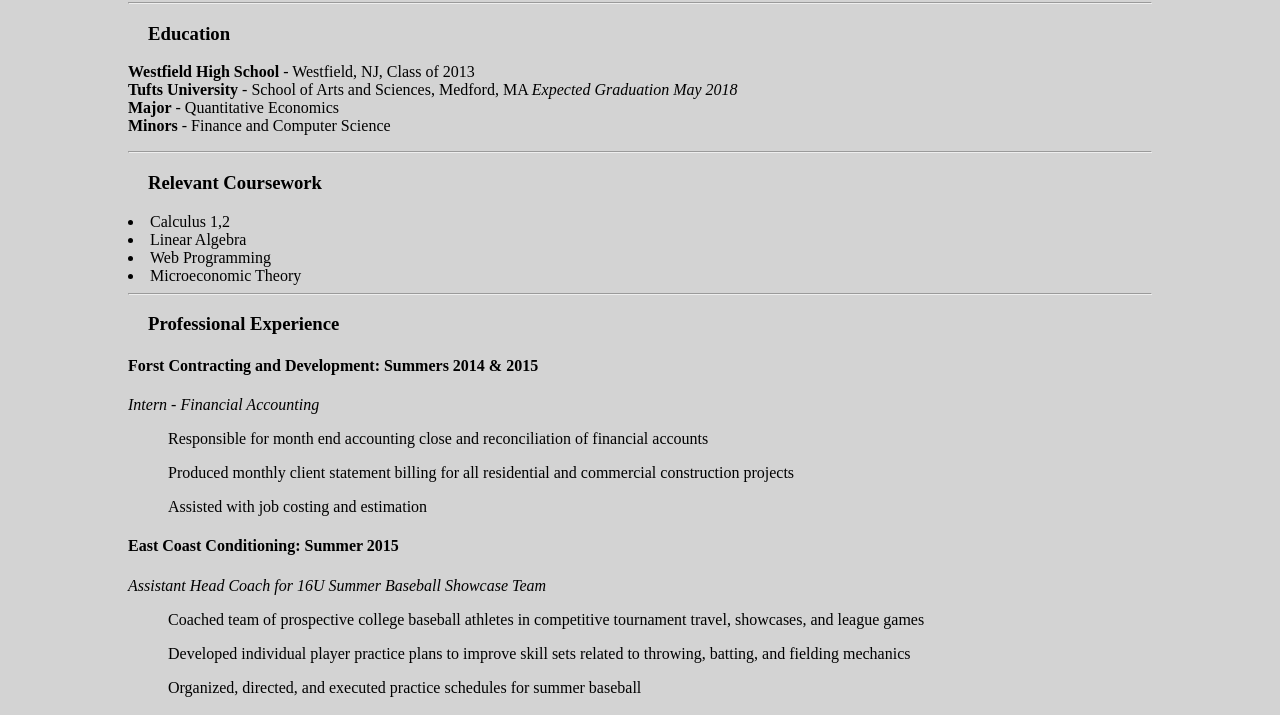
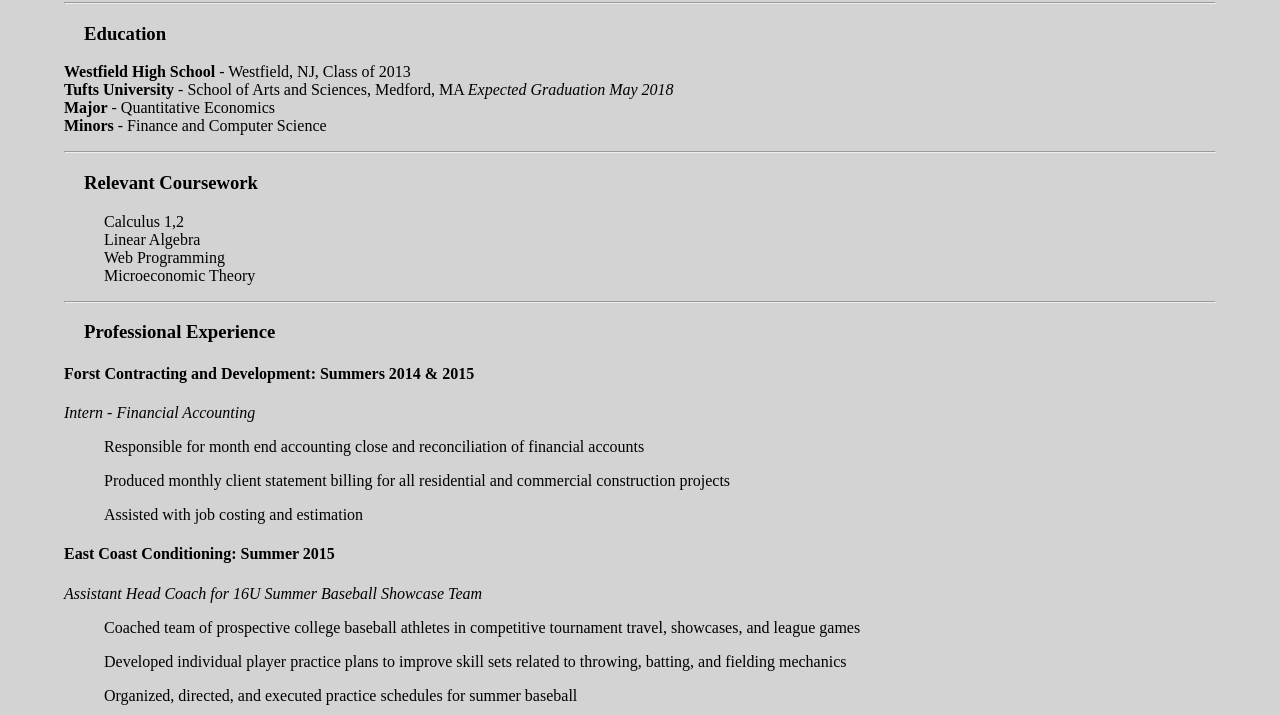
Before and after one commit to kgalas02/kgalas02.github.io, a plain HTML site: page resume.html in a window 1280 px wide. Shown: the part 78-793 px from the top of the page. Drawn offline with Linux system fonts and the light colour scheme.

Commit message:
resume.html corrections

```diff
--- a/resume.css
+++ b/resume.css
@@ -27,6 +27,6 @@
 }
 
 body.margins {
-	margin-right: 10%;
-	margin-left: 10%;
+	margin-right: 5%;
+	margin-left: 5%;
 }
--- a/resume.html
+++ b/resume.html
@@ -24,10 +24,12 @@
 
 <hr>
 	<h3>Relevant Coursework</h3>
-	<li>Calculus 1,2</li>
-	<li>Linear Algebra</li>
-	<li>Web Programming</li>
-	<li>Microeconomic Theory</li>
+	<ol>
+		<li>Calculus 1,2</li>
+		<li>Linear Algebra</li>
+		<li>Web Programming</li>
+		<li>Microeconomic Theory</li>
+	</ol>
 
 <hr>
 	<h3>Professional Experience</h3>
```
